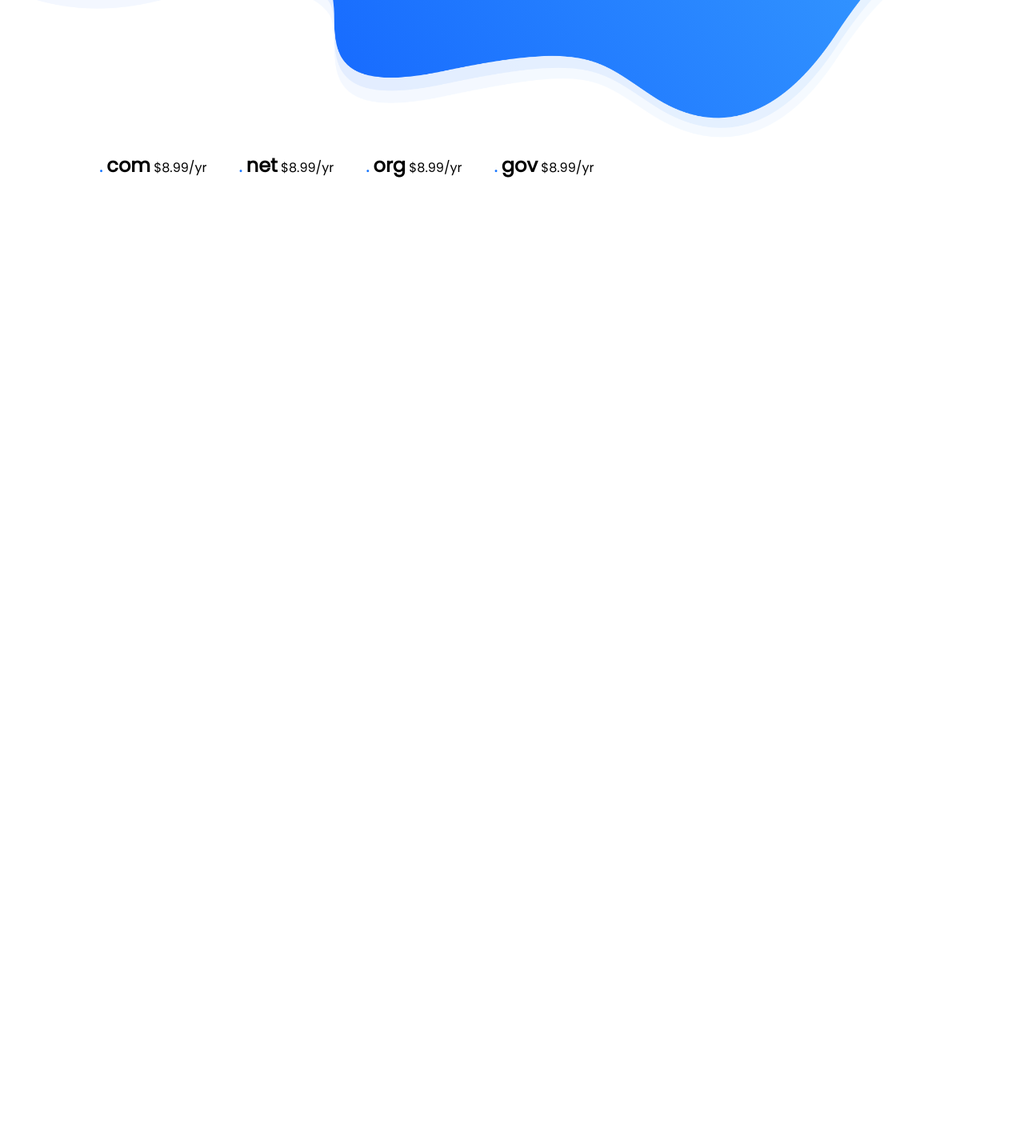
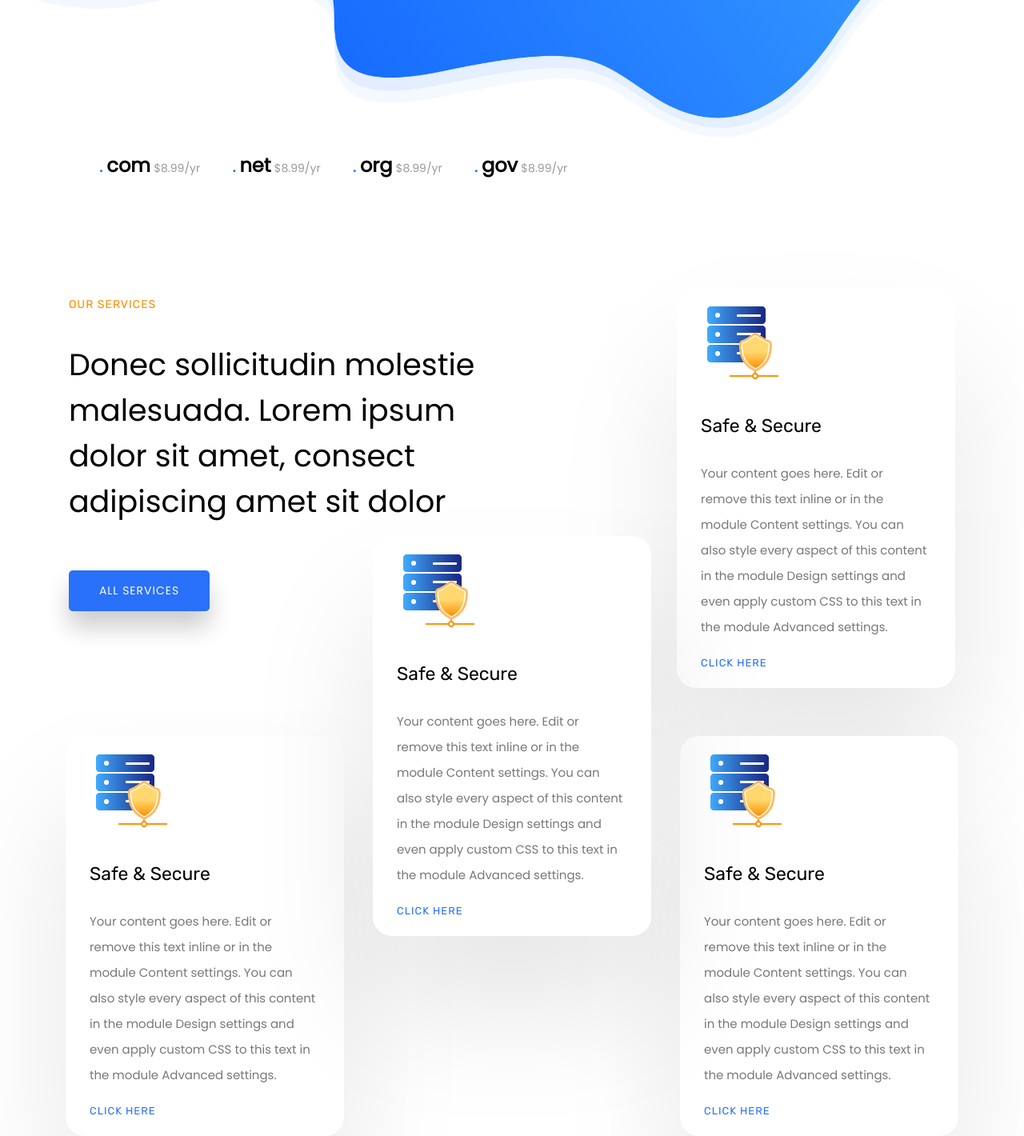
Before and after one commit to Steven10695/Hosting, a plain HTML site: page index.html in a window 1280 px wide. Shown: the part 637-2057 px from the top of the page at 80% size. Before the commit the page ends 877 px from the top, so only its background shows below. Drawn offline with Linux system fonts and the light colour scheme.

Commit message:
dominios-2

```diff
--- a/estilos.css
+++ b/estilos.css
@@ -103,5 +103,81 @@ span.dominio{
 }
 
 span.anio{
+     color: #999;
+     font-size: 14px;
+}
 
+/* SECCION SERVICES */
+
+#services{
+    padding-top: 120px;
 }
+
+#services .contenedor{
+    display: flex;
+    justify-content: space-around;
+}
+
+#services .titular{
+    width: 49%;
+}
+
+#services .service{
+    width: 25%;
+    background-color: #fff;
+    box-shadow: 0px 90px 160px 0px rgba(0, 0, 0, 0.1);
+    border-radius: 24px 24px 24px 24px;
+    padding: 20px 30px;
+}
+
+#services h2{
+    font-family: 'Rubik';
+    font-weight: 500;
+    font-size: 14px;
+    color: #ff8f00;
+    letter-spacing: 1px;
+}
+
+#services h3{
+    font-weight: 500;
+    font-size: 38px;
+}
+
+#services .boton{
+    background: #2970fa;
+    padding: 15px 38px;
+    letter-spacing: 1px;
+}
+
+.service h4{
+    font-size: 23px;
+    font-weight: normal;
+    font-family: 'Rubik';
+}
+
+.service p{
+    color: #787878;
+    font-size: 15px;
+    line-height: 32px;
+}
+
+.service a{
+    color: #2970fa;
+    text-decoration: none;
+    font-family: 'Rubik';
+    letter-spacing: 1px;
+    font-size: 13px;
+}
+
+.contenedor-services-2{
+    margin-top: 60px;
+}
+
+.contenedor-services-2 #dos{
+    position: relative;
+    top: -250px;
+}
+
+#services #uno{
+    margin-left: 152px;
+}
--- a/index.html
+++ b/index.html
@@ -66,6 +66,43 @@
             </ul>
         </div>
 
+        <section id="services">
+            <div class="contenedor">
+                <div class="titular">
+                    <h2>OUR SERVICES</h2>
+                    <h3>Donec sollicitudin molestie malesuada. Lorem ipsum dolor sit amet, consect adipiscing amet sit dolor</h3>
+                    <a class="boton" href="">ALL SERVICES</a>
+                </div>
+                <div class="service" id="uno">
+                    <img src="imagenes/safe.png" alt="">
+                    <h4>Safe & Secure</h4>
+                    <p>Your content goes here. Edit or remove this text inline or in the module Content settings. You can also style every aspect of this content in the module Design settings and even apply custom CSS to this text in the module Advanced settings.</p>
+                    <a href="">CLICK HERE</a>
+                </div>
+            </div>
+
+            <div class="contenedor contenedor-services-2">
+                <div class="service">
+                    <img src="imagenes/safe.png" alt="">
+                    <h4>Safe & Secure</h4>
+                    <p>Your content goes here. Edit or remove this text inline or in the module Content settings. You can also style every aspect of this content in the module Design settings and even apply custom CSS to this text in the module Advanced settings.</p>
+                    <a href="">CLICK HERE</a>
+                </div>
+                <div class="service" id="dos">
+                    <img src="imagenes/safe.png" alt="">
+                    <h4>Safe & Secure</h4>
+                    <p>Your content goes here. Edit or remove this text inline or in the module Content settings. You can also style every aspect of this content in the module Design settings and even apply custom CSS to this text in the module Advanced settings.</p>
+                    <a href="">CLICK HERE</a>
+                </div>
+                <div class="service">
+                    <img src="imagenes/safe.png" alt="">
+                    <h4>Safe & Secure</h4>
+                    <p>Your content goes here. Edit or remove this text inline or in the module Content settings. You can also style every aspect of this content in the module Design settings and even apply custom CSS to this text in the module Advanced settings.</p>
+                    <a href="">CLICK HERE</a>
+                </div>
+            </div>
+        </section>
+
 
     </main>
 
```
